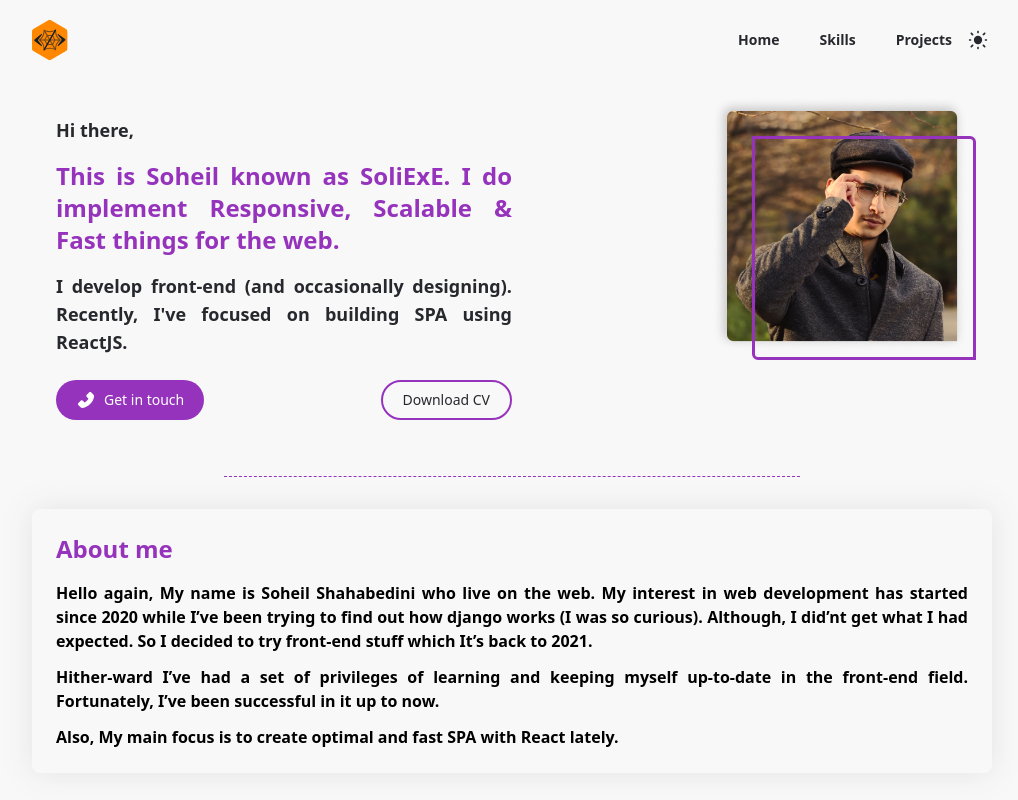
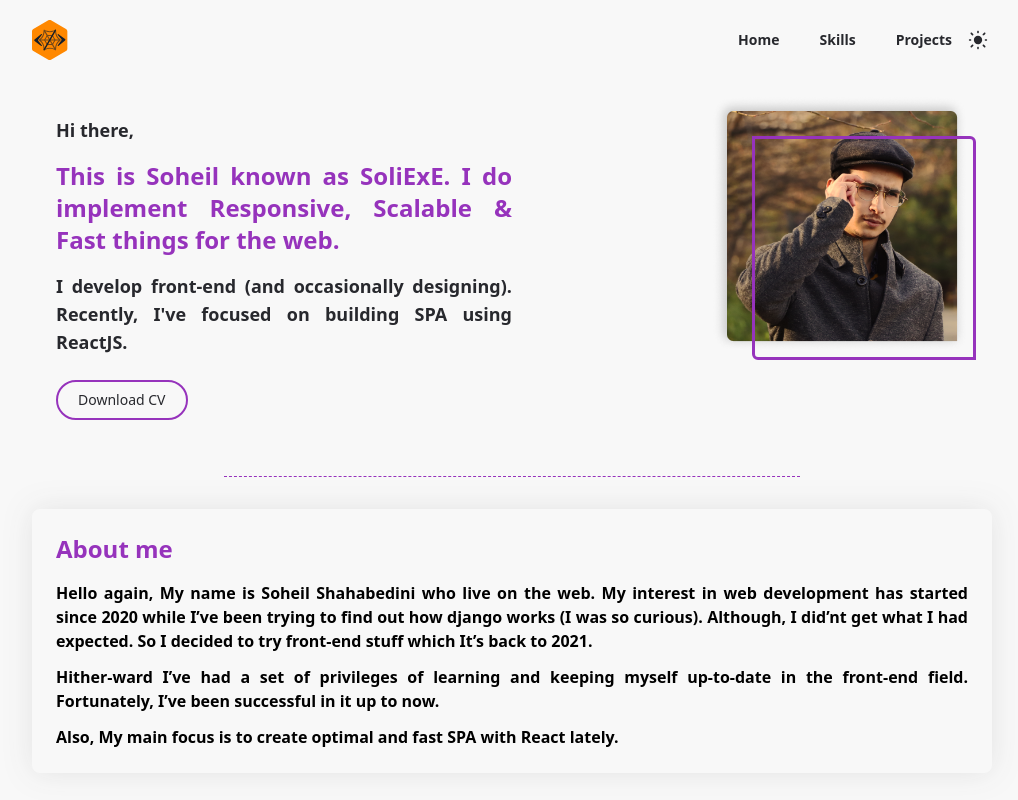
Before and after one commit to soli-exe/my-portfolio, a React (Create React App) app: page / in a window 1280 px wide. Shown: the top 800 px of the page, without its empty margins (128-1146 px from the left). Built offline with nearby package versions, Linux system fonts and the light colour scheme.

Commit message:
update: get in touch option removed
This removal is temporarily because don't have any plans for that

```diff
--- a/src/components/Intro.js
+++ b/src/components/Intro.js
@@ -1,7 +1,6 @@
 import React from 'react';
 import myImage from '../assets/imgs/me.png';
 import styled from 'styled-components';
-import phoneIcon from '../assets/icons/phone.svg';
 
 const PictureFrame = styled.picture`
     position: relative;
@@ -42,9 +41,6 @@ const Intro = () => {
                 </section>
             </div>
             <footer className='flex justify-between w-full md:w-1/2 mt-6'>
-                <button className='flex items-center text-text-light rounded-3xl py-2 px-5 text-sm bg-purple-dark'>
-                    <img src={phoneIcon} alt='phone icon' className='w-5 mr-2' /> Get in touch
-                </button>
                 <a href='Resume.pdf' download={true} className='text-text-dark font-medium cursor-pointer rounded-3xl border-2 border-purple-dark py-2 px-5 text-sm'>
                     Download CV
                 </a>
```
